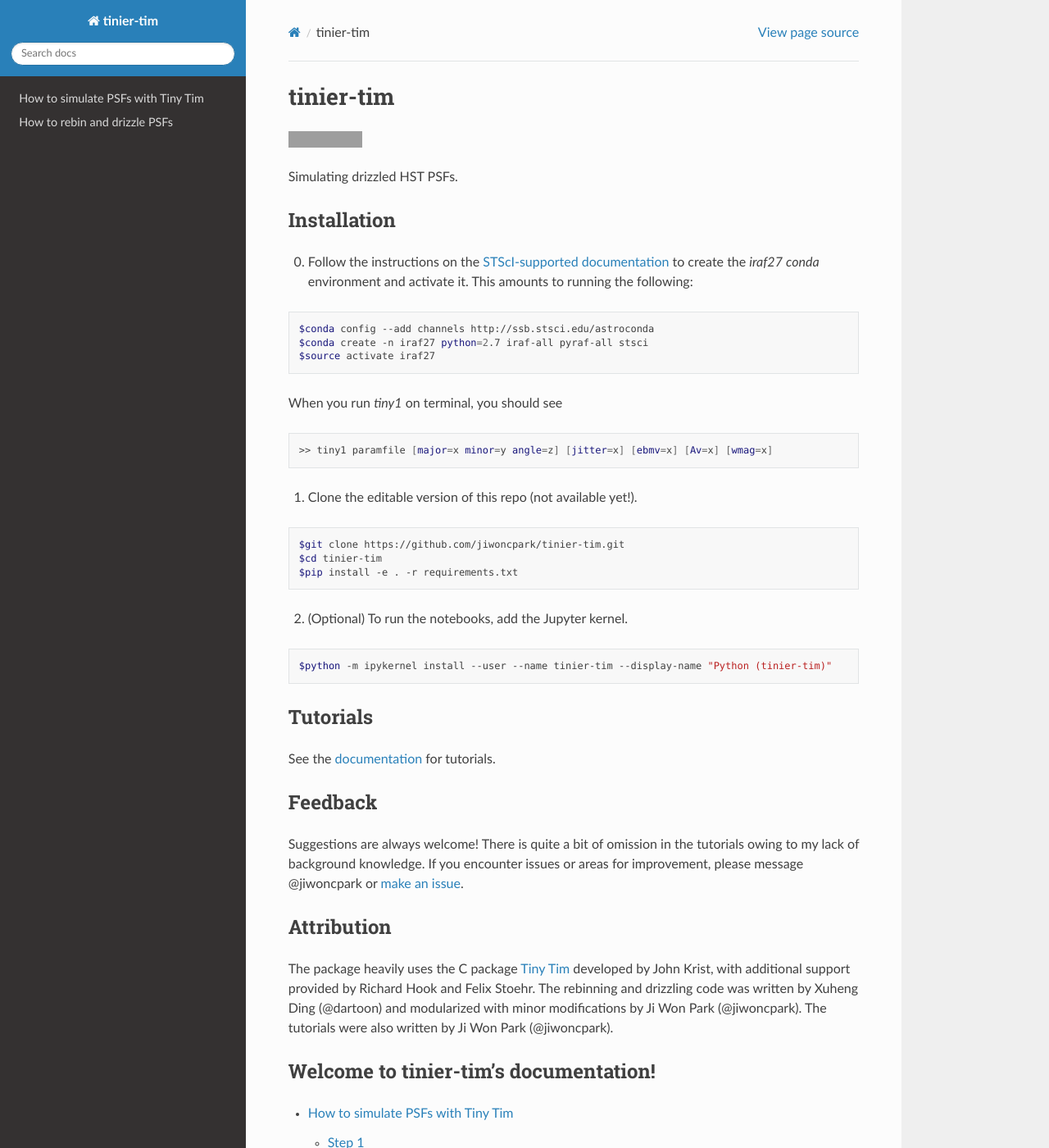
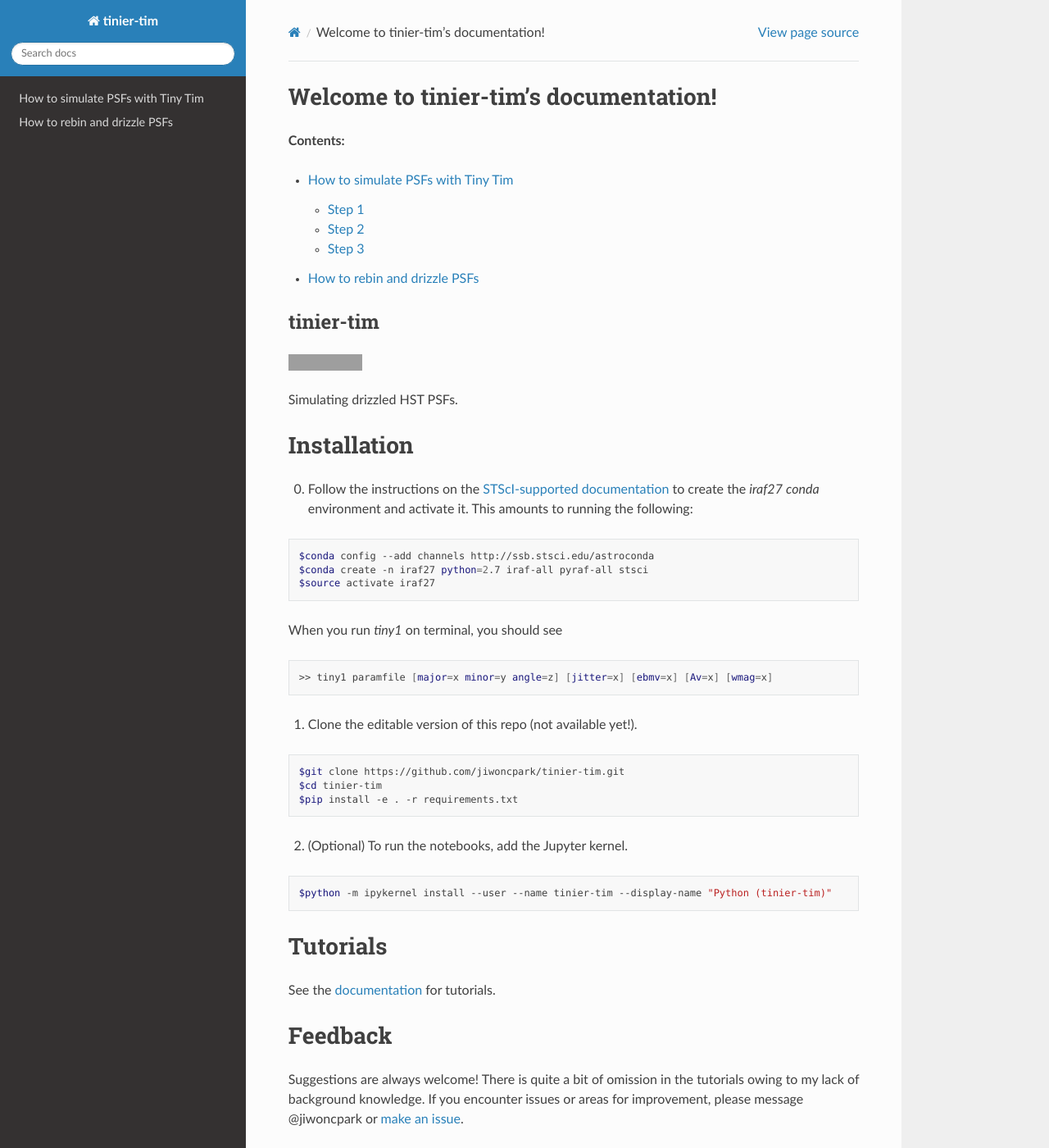
Before and after one commit to jiwoncpark/tinier-tim, a Sphinx documentation site: the page built from docs/index.rst, in a window 1280 px wide and 1400 px high. Shown: the whole window at 82% size. Built offline with Sphinx 7.4.7 and the Read the Docs theme 2.0.0, drawn with Linux system fonts in a browser that asks for light colours; some of the changed text lies outside the part shown; grey boxes are pictures that could not be loaded.

Commit message:
Add contents section header

```diff
--- a/docs/index.rst
+++ b/docs/index.rst
@@ -1,10 +1,12 @@
-.. include:: ../README.rst
-
 Welcome to tinier-tim's documentation!
 ======================================
+
+**Contents:**
 
 .. toctree::
    :maxdepth: 2
 
    tiny_tim_tutorial
    rebinning_drizzling
+
+.. include:: ../README.rst
```
